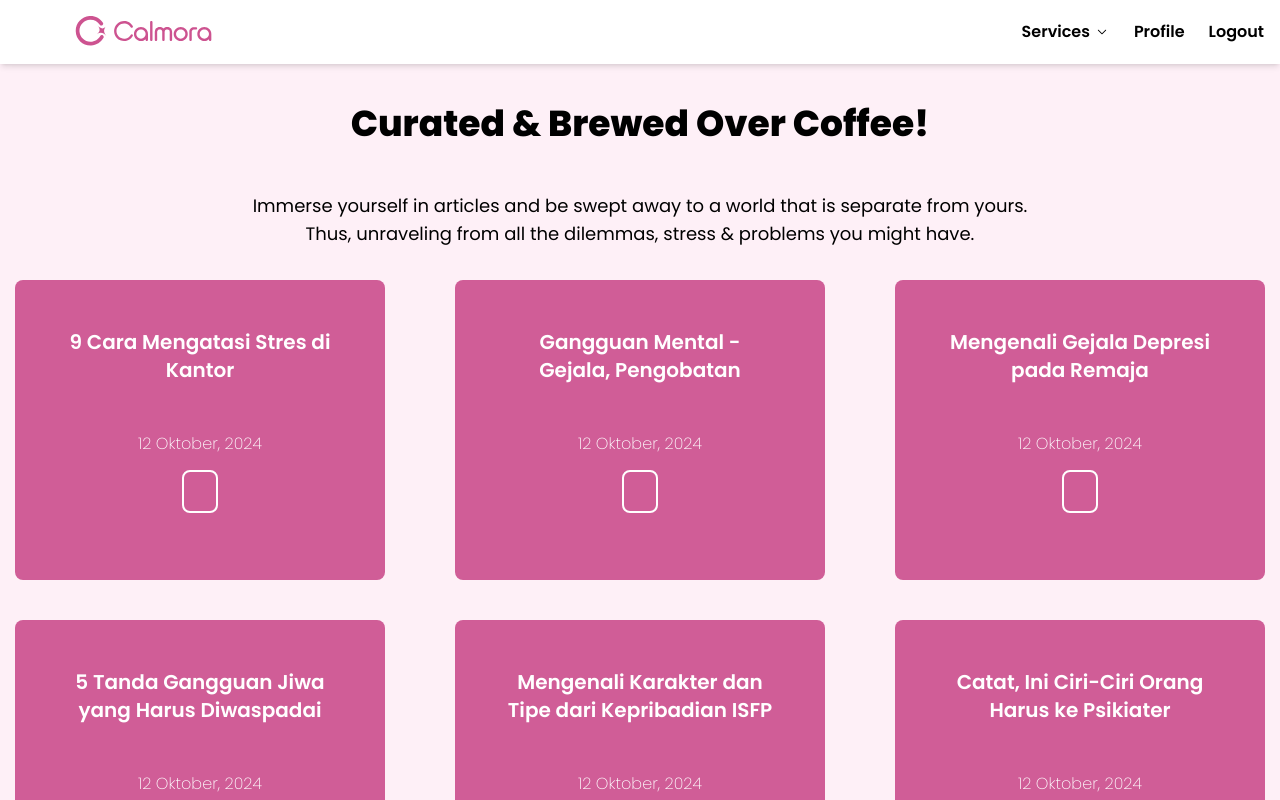
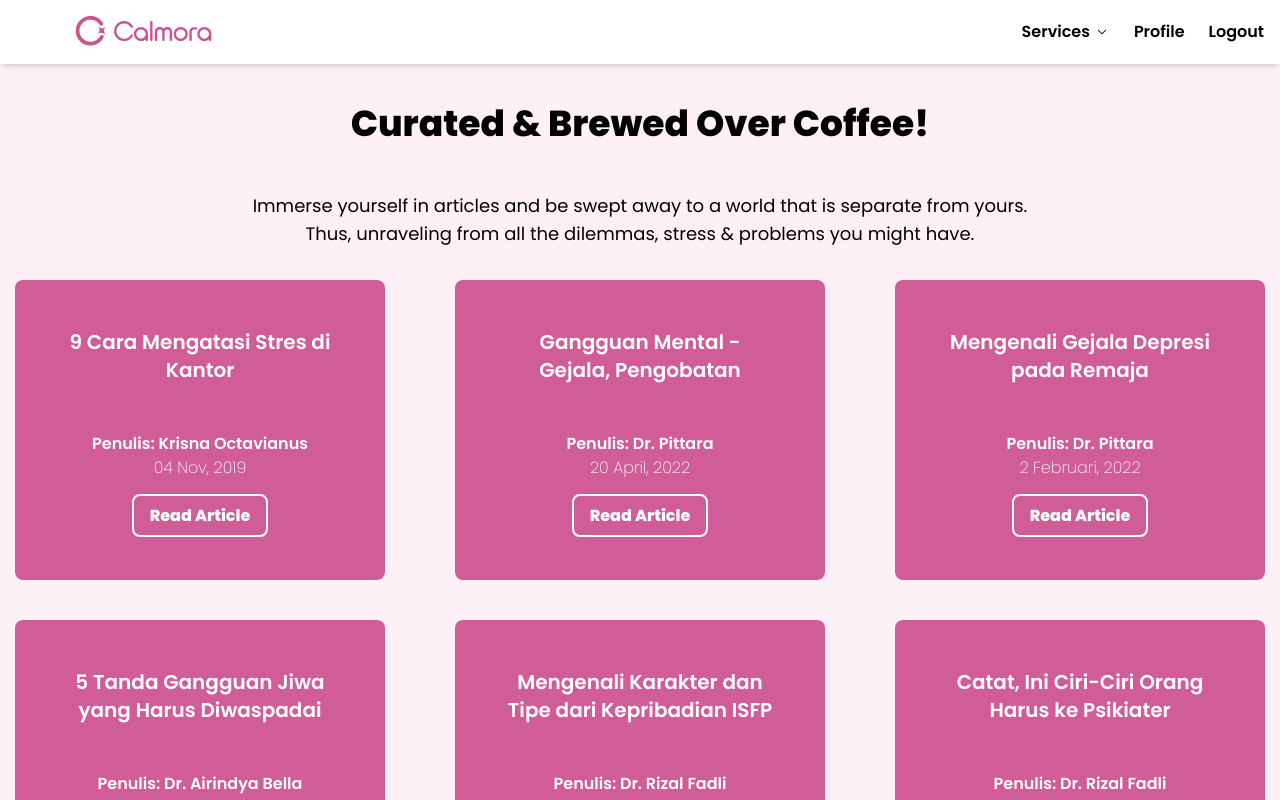
Before and after one commit to Najjuanfariz/Calmora, a Next.js app in the folder frontend/: page /article in a window 1280 px wide. Shown: the top 800 px of the page. Built offline with nearby package versions, Linux system fonts and the light colour scheme.

Commit message:
penambahan warna gradasi pada landing page pertama

```diff
--- a/frontend/src/app/article/page.tsx
+++ b/frontend/src/app/article/page.tsx
@@ -4,35 +4,41 @@ import Article from '@/components/article';
 export default function ArticlePage() {
     const articlesData = [
         {
-            title: "9 Cara Mengatasi Stres di Kantor",
-            date: "12 Oktober, 2024",
-            link: "https://www.klikdokter.com/psikologi/kesehatan-mental/9-cara-mengatasi-stres-di-kantor"
+            title:"9 Cara Mengatasi Stres di Kantor",
+            writer:"Krisna Octavianus",
+            date:"04 Nov, 2019",
+            link:"https://www.klikdokter.com/psikologi/kesehatan-mental/9-cara-mengatasi-stres-di-kantor"
           },
           {
-            title: "Gangguan Mental - Gejala, Pengobatan",
-            date: "12 Oktober, 2024",
-            link: "https://www.alodokter.com/kesehatan-mental"
+            title:"Gangguan Mental - Gejala, Pengobatan",
+            writer:"Dr. Pittara",
+            date:"20 April, 2022",
+            link:"https://www.alodokter.com/kesehatan-mental"
           },
           {
-            title: "Mengenali Gejala Depresi pada Remaja",
-            date: "12 Oktober, 2024",
-            link: "https://www.alodokter.com/yuk-kenali-penyebab-dan-gejala-depresi-pada-remaja"
+            title:"Mengenali Gejala Depresi pada Remaja",
+            writer:"Dr. Pittara",
+            date:"2 Februari, 2022",
+            link:"https://www.alodokter.com/yuk-kenali-penyebab-dan-gejala-depresi-pada-remaja"
           },
           {
-            title: "5 Tanda Gangguan Jiwa yang Harus Diwaspadai",
-            date: "12 Oktober, 2024",
-            link: "https://www.alodokter.com/tanda-kamu-mengalami-gangguan-jiwa"
+            title:"5 Tanda Gangguan Jiwa yang Harus Diwaspadai",
+            writer:"Dr. Airindya Bella",
+            date:"17 Maret, 2022",
+            link:"https://www.alodokter.com/tanda-kamu-mengalami-gangguan-jiwa"
           },
           {
-            title: "Mengenali Karakter dan Tipe dari Kepribadian ISFP",
-            date: "12 Oktober, 2024",
-            link: "https://www.halodoc.com/artikel/mengenali-karakter-dan-tipe-dari-kepribadian-isfp"
+            title:"Mengenali Karakter dan Tipe dari Kepribadian ISFP",
+            writer:"Dr. Rizal Fadli",
+            date:"30 Oktober, 2024",
+            link:"https://www.halodoc.com/artikel/mengenali-karakter-dan-tipe-dari-kepribadian-isfp"
           },
           {
-            title: "Catat, Ini Ciri-Ciri Orang Harus ke Psikiater",
-            date: "12 Oktober, 2024",
-            link: "https://www.halodoc.com/artikel/catat-ini-ciri-ciri-orang-harus-ke-psikiater"
-        }
+            title:"Catat, Ini Ciri-Ciri Orang Harus ke Psikiater",
+            writer:"Dr. Rizal Fadli",
+            date:"01 November, 2024",
+            link:"https://www.halodoc.com/artikel/catat-ini-ciri-ciri-orang-harus-ke-psikiater"
+          },
     ];
 
     return (
@@ -47,7 +53,7 @@ export default function ArticlePage() {
                     </p>
                     <div className="grid grid-cols-1 sm:grid-cols-2 lg:grid-cols-3 gap-10 justify-items-center">
                         {articlesData.map((article, index) => (
-                            <Article key={index} title={article.title} date={article.date} link={article.link} />
+                            <Article key={index} title={article.title} writer={article.writer} date={article.date} link={article.link} />
                         ))}
                     </div>
                 </div>
--- a/frontend/src/app/page.tsx
+++ b/frontend/src/app/page.tsx
@@ -6,49 +6,19 @@ import Article from "@/components/article";
 
 export default function Home() {
   const initialQuizzes = [
-    { title: "Are You Ready For A Relationship?",
-      imageUrl: "/",
-      link: ""
-    },
-    { title: "What's My Love Language?",
-      imageUrl: "/",
-      link: ""
-    },
-    { title: "Am I Lonely?",
-      imageUrl: "/",
-      link: ""
-    },
-    { title: "Empath Or Narcissist",
-      imageUrl: "",
-      link: ""
-    },
-    { title: "The Art Of Attachment",
-      imageUrl: "/",
-      link: ""
-    },
+    { title: "Are You Ready For A Relationship?", imageUrl: "/", link: "" },
+    { title: "What's My Love Language?", imageUrl: "/", link: "" },
+    { title: "Am I Lonely?", imageUrl: "/", link: "" },
+    { title: "Empath Or Narcissist", imageUrl: "", link: "" },
+    { title: "The Art Of Attachment", imageUrl: "/", link: "" },
   ];
 
   const additionalQuizzes = [
-    { title: "What is my mental age?",
-      imageUrl: "/",
-      link: ""
-    },
-    { title: "Do i have anxiety",
-      imageUrl: "/",
-      link: ""
-    },
-    { title: "did you experience childhood trauma",
-      imageUrl: "/",
-      link: ""
-    },
-    { title: "how well do you sleep",
-      imageUrl: "/",
-      link: ""
-    },
-    { title: "what is your emotional type",
-      imageUrl: "/",
-      link: ""
-    },
+    { title: "What is my mental age?", imageUrl: "/", link: "" },
+    { title: "Do I have anxiety", imageUrl: "/", link: "" },
+    { title: "Did you experience childhood trauma?", imageUrl: "/", link: "" },
+    { title: "How well do you sleep?", imageUrl: "/", link: "" },
+    { title: "What is your emotional type?", imageUrl: "/", link: "" },
   ];
 
   const [quizzes] = useState(initialQuizzes);
@@ -58,39 +28,44 @@ export default function Home() {
     setShowAdditionalQuizzes((prev) => !prev);
   };
 
-
   const initialArticle = [
     {
-      title:"9 Cara Mengatasi Stres di Kantor",
-      date:"12 Oktober, 2024",
-      link:"https://www.klikdokter.com/psikologi/kesehatan-mental/9-cara-mengatasi-stres-di-kantor"
+      title: "9 Cara Mengatasi Stres di Kantor",
+      writer: "Krisna Octavianus",
+      date: "04 Nov, 2019",
+      link: "https://www.klikdokter.com/psikologi/kesehatan-mental/9-cara-mengatasi-stres-di-kantor",
     },
     {
-      title:"Gangguan Mental - Gejala, Pengobatan",
-      date:"12 Oktober, 2024",
-      link:"https://www.alodokter.com/kesehatan-mental"
+      title: "Gangguan Mental - Gejala, Pengobatan",
+      writer: "Dr. Pittara",
+      date: "20 April, 2022",
+      link: "https://www.alodokter.com/kesehatan-mental",
     },
     {
-      title:"Mengenali Gejala Depresi pada Remaja",
-      date:"12 Oktober, 2024",
-      link:"https://www.alodokter.com/yuk-kenali-penyebab-dan-gejala-depresi-pada-remaja"
+      title: "Mengenali Gejala Depresi pada Remaja",
+      writer: "Dr. Pittara",
+      date: "2 Februari, 2022",
+      link: "https://www.alodokter.com/yuk-kenali-penyebab-dan-gejala-depresi-pada-remaja",
     },
   ];
-  const additionalArticle  = [
+  const additionalArticle = [
     {
-      title:"5 Tanda Gangguan Jiwa yang Harus Diwaspadai",
-      date:"12 Oktober, 2024",
-      link:"https://www.alodokter.com/tanda-kamu-mengalami-gangguan-jiwa"
+      title: "5 Tanda Gangguan Jiwa yang Harus Diwaspadai",
+      writer: "Dr. Airindya Bella",
+      date: "17 Maret, 2022",
+      link: "https://www.alodokter.com/tanda-kamu-mengalami-gangguan-jiwa",
     },
     {
-      title:"Mengenali Karakter dan Tipe dari Kepribadian ISFP",
-      date:"12 Oktober, 2024",
-      link:"https://www.halodoc.com/artikel/mengenali-karakter-dan-tipe-dari-kepribadian-isfp"
+      title: "Mengenali Karakter dan Tipe dari Kepribadian ISFP",
+      writer: "Dr. Rizal Fadli",
+      date: "30 Oktober, 2024",
+      link: "https://www.halodoc.com/artikel/mengenali-karakter-dan-tipe-dari-kepribadian-isfp",
     },
     {
-      title:"Catat, Ini Ciri-Ciri Orang Harus ke Psikiater",
-      date:"12 Oktober, 2024",
-      link:"https://www.halodoc.com/artikel/catat-ini-ciri-ciri-orang-harus-ke-psikiater"
+      title: "Catat, Ini Ciri-Ciri Orang Harus ke Psikiater",
+      writer: "Dr. Rizal Fadli",
+      date: "01 November, 2024",
+      link: "https://www.halodoc.com/artikel/catat-ini-ciri-ciri-orang-harus-ke-psikiater",
     },
   ];
 
@@ -104,14 +79,16 @@ export default function Home() {
   return (
     <div>
       <main>
-        <div className="bg-cyan h-screen flex items-center justify-start px-10">
+        {}
+        <div className="bg-gradient-to-r from-cyan to-darkPink h-screen flex items-center justify-start px-10">
           <div className="ml-8 max-w-xl">
             <h1 className="text-4xl font-extrabold text-black mb-10">
               Improve your <br /> mental well-being <br /> with Calmora
             </h1>
             <p className="text-lg font-medium text-black mb-6">
-              Take a step to feeling better with the help of a licensed mental health professional.
-              Benefit from online therapy sessions and self-therapy tools.
+              Take a step to feeling better with the help of a licensed mental
+              health professional. Benefit from online therapy sessions and
+              self-therapy tools.
             </p>
           </div>
         </div>
@@ -124,10 +101,12 @@ export default function Home() {
               </h1>
             </div>
             <p className="text-white text-sm mb-5 text-center">
-              Calmora platform can help overcome almost all types of mental health issues
-              and be useful for anyone looking <br /> to make a change. <br />Our network of therapists
-              covers a range of specialities to meet your specific needs. Only evidence-based
-              therapy <br/> and counseling approaches.
+              Calmora platform can help overcome almost all types of mental
+              health issues and be useful for anyone looking <br /> to make a
+              change. <br />
+              Our network of therapists covers a range of specialities to meet
+              your specific needs. Only evidence-based therapy <br /> and
+              counseling approaches.
             </p>
             <Specialist />
           </div>
@@ -139,18 +118,33 @@ export default function Home() {
               Curated & Brewed Over Coffee!
             </h1>
             <p className="text-lg mb-8">
-              Immerse yourself in articles and be swept away to a world that is separate from yours.<br/>
-              Thus, unraveling from all the dilemmas, stress & problems you might have.
+              Immerse yourself in articles and be swept away to a world that is
+              separate from yours.
+              <br />
+              Thus, unraveling from all the dilemmas, stress & problems you
+              might have.
             </p>
             <div className="flex justify-center flex-wrap space-x-12 mb-10">
               {articles.map((article, index) => (
-                <Article key={index} title={article.title} date={article.date} link={article.link} />
+                <Article
+                  key={index}
+                  title={article.title}
+                  writer={article.writer}
+                  date={article.date}
+                  link={article.link}
+                />
               ))}
             </div>
             {showAdditionalArticles && (
               <div className="flex justify-center flex-wrap space-x-12 mb-10">
                 {additionalArticle.map((article, index) => (
-                  <Article key={index} title={article.title} date={article.date} link={article.link} />
+                  <Article
+                    key={index}
+                    title={article.title}
+                    writer={article.writer}
+                    date={article.date}
+                    link={article.link}
+                  />
                 ))}
               </div>
             )}
@@ -174,7 +168,8 @@ export default function Home() {
               </h1>
             </div>
             <p className="text-white text-sm mb-10 text-center">
-              Our free quiz can help you take a proactive approach to your mental health and wellness!
+              Our free quiz can help you take a proactive approach to your
+              mental health and wellness!
             </p>
 
             <div className="flex justify-center flex-wrap space-x-12 mb-10">
@@ -196,7 +191,9 @@ export default function Home() {
                 onClick={toggleAdditionalQuizzes}
                 className="border-2 border-white text-white bg-transparent px-6 py-2 rounded-lg font-bold"
               >
-                {showAdditionalQuizzes ? "Hide More Quizzes" : "Take More Quizzes"}
+                {showAdditionalQuizzes
+                  ? "Hide More Quizzes"
+                  : "Take More Quizzes"}
               </button>
             </div>
           </div>
--- a/frontend/src/components/article/index.tsx
+++ b/frontend/src/components/article/index.tsx
@@ -3,18 +3,21 @@ import Link from "next/link";
 
 interface ArticleProps {
     title: string;
+    writer: string;
     date : string;
     link : string;
+
 }
 
-const Article: React.FC<ArticleProps> = ({ title, date , link }) => {
+const Article: React.FC<ArticleProps> = ({ title, date , link, writer }) => {
     return (
         <div className="bg-lightPink text-white rounded-lg p-12 w-[370px] h-[300px]">
             <h2 className="text-xl font-semibold mb-12">{title}</h2>
+            <p className="font-semibold">Penulis: {writer}</p>
             <p className="mb-6 font-extralight">{date}</p>
             <Link href={link}
             className="border-2 border-white bg-transparent px-4 py-2 rounded-lg font-bold">
-
+                Read Article
             </Link>
         </div>
     );
```
Lines whose indentation alone changed are shown as unchanged.
